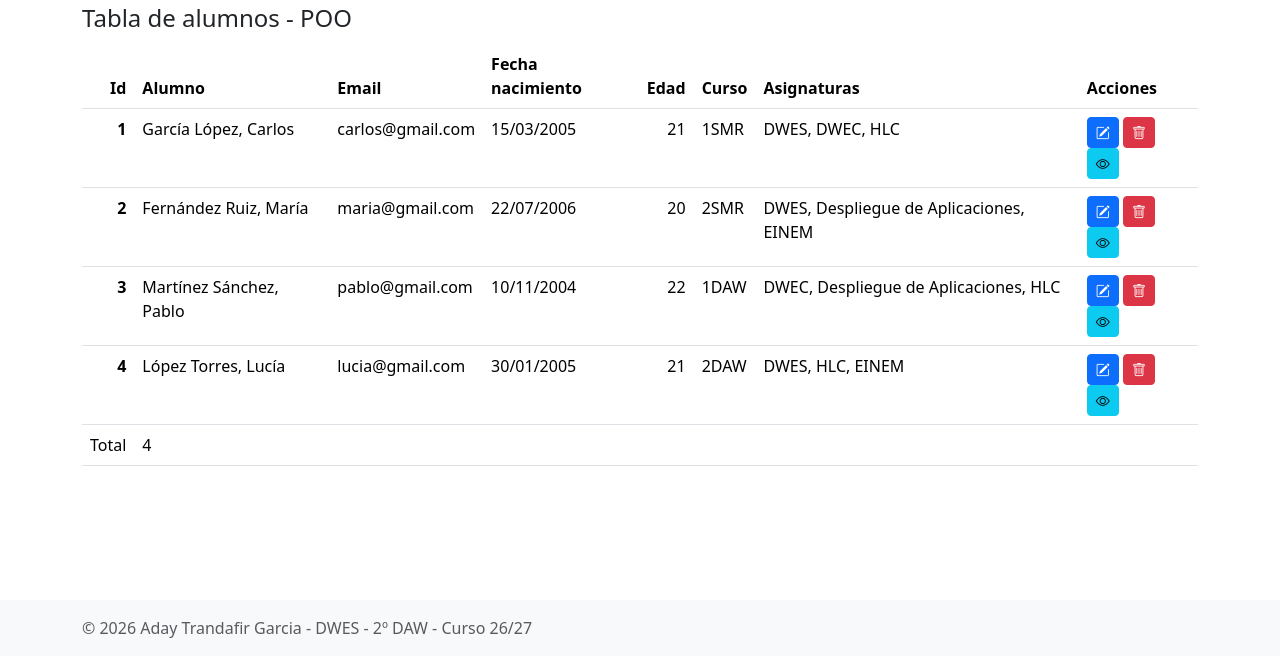
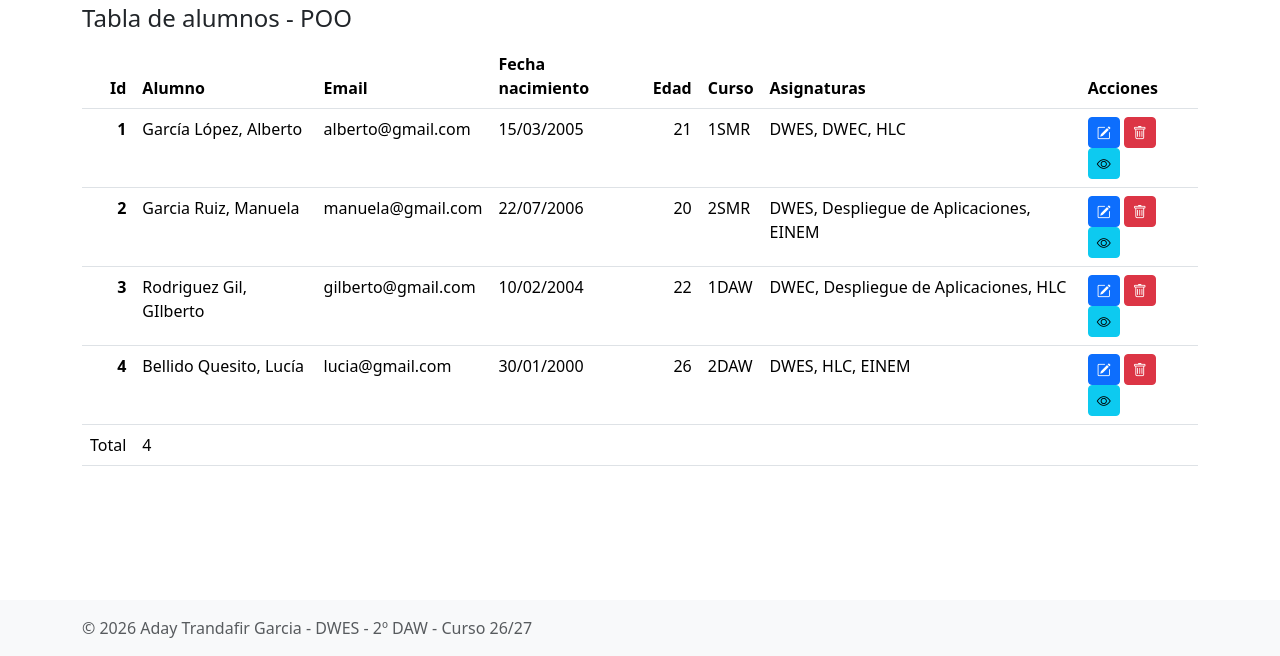
Before and after one commit to Aday-21/dwes2627, a PHP site: page / in a window 1280 px wide. Shown: the part 144-800 px from the top of the page. Run offline with PHP 8.4, Linux system fonts and the light colour scheme; some libraries are stand-ins or nearby versions.

Commit message:
correcciones

```diff
--- a/tema-04/Proyectos/03-alumnos-poo-se/class/TablaAlumnos.php
+++ b/tema-04/Proyectos/03-alumnos-poo-se/class/TablaAlumnos.php
@@ -63,9 +63,9 @@ class TablaAlumnos
         return [
             new Alumno(
                 1,
-                'Carlos',
+                'Alberto',
                 'García López',
-                'carlos@gmail.com',
+                'alberto@gmail.com',
                 '2005-03-15',
                 0,
                 [0, 1, 3]
@@ -73,9 +73,9 @@ class TablaAlumnos
 
             new Alumno(
                 2,
-                'María',
-                'Fernández Ruiz',
-                'maria@gmail.com',
+                'Manuela',
+                'Garcia Ruiz',
+                'manuela@gmail.com',
                 '2006-07-22',
                 1,
                 [0, 2, 4]
@@ -83,10 +83,10 @@ class TablaAlumnos
 
             new Alumno(
                 3,
-                'Pablo',
-                'Martínez Sánchez',
-                'pablo@gmail.com',
-                '2004-11-10',
+                'GIlberto',
+                'Rodriguez Gil',
+                'gilberto@gmail.com',
+                '2004-02-10',
                 2,
                 [1, 2, 3]
             ),
@@ -94,9 +94,9 @@ class TablaAlumnos
             new Alumno(
                 4,
                 'Lucía',
-                'López Torres',
+                'Bellido Quesito',
                 'lucia@gmail.com',
-                '2005-01-30',
+                '2000-01-30',
                 3,
                 [0, 3, 4]
             )
```
Also changed, not shown: tema-04/Proyectos/03-alumnos-poo-se/views/edit.view.php (+3 -13 lines), tema-04/Proyectos/03-alumnos-poo-se/views/new.view.php (+18 -55 lines).
